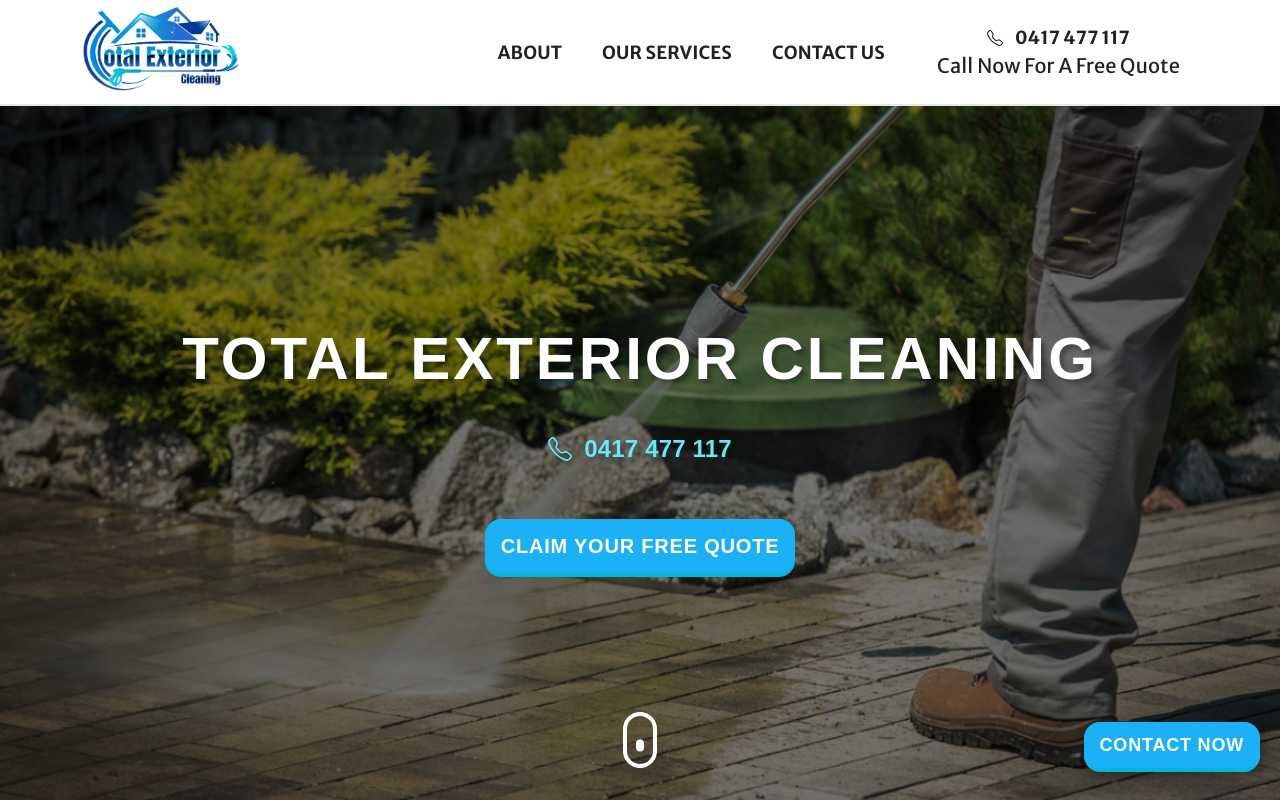
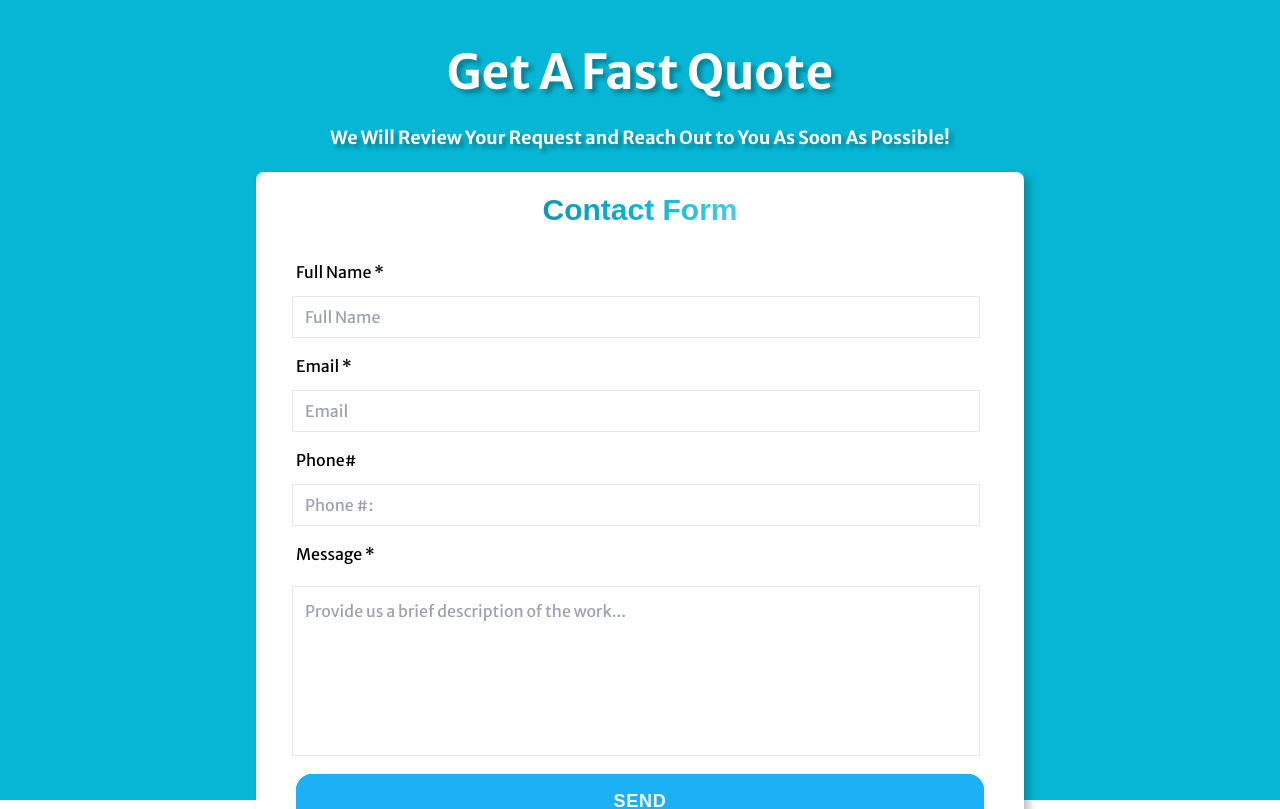
Before and after one commit to danielirwin99/pressure-washing, a React (Create React App) app: page /contact-us in a window 1280 px wide. Shown: the top 809 px of the page. Built offline with nearby package versions, Linux system fonts and the light colour scheme.

Commit message:
New Pages

```diff
--- a/package.json
+++ b/package.json
@@ -17,7 +17,7 @@
     "react-compare-slider": "^3.0.1",
     "react-dom": "^18.2.0",
     "react-icons": "^4.10.1",
-    "react-router-dom": "^6.15.0",
+    "react-router-dom": "^6.20.1",
     "react-scripts": "5.0.1",
     "react-social-icons": "^6.0.0-beta.9",
     "web-vitals": "^2.1.4"
--- a/src/App.js
+++ b/src/App.js
@@ -1,9 +1,20 @@
 import Landing from "./pages/Landing";
+import { BrowserRouter as Router, Routes, Route } from "react-router-dom";
+import PressureWashing from "./pages/PressureWashing";
+import Error from "./pages/Error";
+import Contact from "./pages/Contact";
 
 function App() {
   return (
     <div>
-        <Landing />
+      <Router>
+        <Routes>
+          <Route path="/" element={<Landing />} />
+          <Route path="/pressure-washing" element={<PressureWashing />} />
+          <Route path="/contact-us" element={<Contact />} />
+          <Route path="*" element={<Error />} />
+        </Routes>
+      </Router>
     </div>
   );
 }
--- /dev/null
+++ b/src/pages/Contact.jsx
@@ -0,0 +1,143 @@
+import React, { useRef, useState } from "react";
+import emailjs from "@emailjs/browser";
+
+const Contact = () => {
+  const formRef = useRef();
+  const [form, setForm] = useState({
+    name: "",
+    email: "",
+    message: "",
+    number: "",
+  });
+  const [loading, setLoading] = useState(false);
+
+  const handleChange = (e) => {
+    const { name, value } = e.target;
+
+    setForm({ ...form, [name]: value });
+  };
+
+  const handleSubmit = (e) => {
+    e.preventDefault();
+    setLoading(true);
+
+    emailjs
+      .send(
+        // Service key
+        "service_b7plgjl",
+        // Template key
+        "template_ogjfzjm",
+        {
+          // Who is sending the email
+          from_name: form.name,
+          // Your Name
+          to_name: "Total Exterior Cleaning",
+          // Sender email
+          from_email: form.email,
+          // Your email
+          to_email: "admin@totalexteriorco.com",
+          // Sender Message
+          message: form.message,
+          // Sender Number
+          from_number: form.number,
+        },
+        // Account Public key
+        "CbDkdqAKMVZVWUS_p"
+      )
+      .then(
+        () => {
+          setLoading(false);
+          alert(
+            "Thank you for your email. We will get back to you at our earliest convenience"
+          );
+
+          // Resetting the form
+          setForm({
+            name: "",
+            email: "",
+            message: "",
+            number: "",
+          });
+        },
+        (error) => {
+          setLoading(false);
+          console.log(error);
+          alert("Something went wrong");
+        }
+      );
+  };
+
+  return (
+    <main className="bg-cyan-500 h-screen">
+      <div className="flex flex-col justify-center mx-10 lg:mx-0 items-center">
+        <h1 className="text-5xl font-bold py-2 text-white mt-10 text-shadow">
+          Get A Fast Quote
+        </h1>
+        <h2 className="text-white text-lg font-semibold text-shadow my-5">
+          We Will Review Your Request and Reach Out to You As Soon As Possible!
+        </h2>
+        <div className="bg-white flex w-full lg:w-3/5  rounded-lg">
+          <form
+            ref={formRef}
+            onSubmit={handleSubmit}
+            className="rounded w-full py-5  px-5 md:px-10 template-shadow"
+          >
+            <h2 className="font-extrabold text-center text-3xl mb-5 from-gray-700 via-cyan-500 to-white bg-gradient-to-r bg-clip-text text-transparent sub-headers">
+              Contact Form
+            </h2>
+
+            <p className="mt-8 mb-3">Full Name *</p>
+            <input
+              value={form.name}
+              onChange={handleChange}
+              type="text"
+              name="name"
+              placeholder="Full Name"
+              className="border -ml-1 px-3 outline-none py-2 w-full"
+            />
+            <p className="mt-4 mb-3">Email *</p>
+            <input
+              value={form.email}
+              onChange={handleChange}
+              type="email"
+              name="email"
+              placeholder="Email"
+              className="border -ml-1 px-3 outline-none py-2 w-full"
+            />
+            <p className="mt-4 mb-3">Phone# </p>
+            <input
+              name="number"
+              value={form.number}
+              onChange={handleChange}
+              type="text"
+              placeholder="Phone #:"
+              className="border -ml-1 px-3 py-2 w-full outline-none"
+            />
+            <p className="mt-4">Message * </p>
+            <textarea
+              value={form.message}
+              onChange={handleChange}
+              name="message"
+              className="border mt-5 w-full -ml-1 p-3 resize-none outline-none"
+              placeholder="Provide us a brief description of the work..."
+              id=""
+              cols="30"
+              rows="6"
+            ></textarea>
+            <div className="flex items-center mt-3 justify-center">
+              <button
+                className="contact-now !text-lg !px-10 w-full"
+                type="submit"
+                disabled={!form.email || !form.number}
+              >
+                {loading ? <p className="text-cyan-500">Sending...</p> : "Send"}
+              </button>
+            </div>
+          </form>
+        </div>
+      </div>
+    </main>
+  );
+};
+
+export default Contact;
--- /dev/null
+++ b/src/pages/Error.jsx
@@ -0,0 +1,27 @@
+import React from "react";
+import { Link } from "react-router-dom";
+import Navbar from "../components/Navbar";
+
+const Error = () => {
+  return (
+    <div className="h-screen ">
+      <Navbar />
+      <div className="h-full flex flex-col items-center justify-center text-center gap-y-14 -mt-14 w-1/2 mx-auto">
+        <h1 className="font-bold text-5xl tracking-wider">
+          There was an error with the page you were accessing...
+        </h1>
+        <h2 className="font-semibold text-3xl">Head back to the home page?</h2>
+        <Link to={"/"}>
+          <button
+            type="button"
+            class="template-shadow text-white bg-gradient-to-br from-green-400 to-blue-600 hover:bg-gradient-to-bl focus:ring-4 focus:outline-none  focus:ring-green-200 dark:focus:ring-green-800 font-medium rounded-lg text-2xl px-7 py-2.5 text-center mr-2 mb-2"
+          >
+            BACK HOME
+          </button>
+        </Link>
+      </div>
+    </div>
+  );
+};
+
+export default Error;
--- /dev/null
+++ b/src/pages/PressureWashing.jsx
@@ -0,0 +1,22 @@
+import React from "react";
+import Navbar from "../components/Navbar";
+import Footer from "../components/Footer";
+
+const PressureWashing = () => {
+  return (
+    <>
+      {/* Navbar */}
+      <Navbar />
+      {/* Content */}
+      <main className="my-5">
+        <div>
+          <h1>Pressure Washing</h1>
+        </div>
+      </main>
+      {/* Footer */}
+      <Footer />
+    </>
+  );
+};
+
+export default PressureWashing;
--- a/src/pages/Services.jsx
+++ /dev/null
@@ -1,30 +0,0 @@
-import React from "react";
-import Navbar from "../components/Navbar";
-import Header from "../components/Landing/Header";
-import Services from "../components/Landing/Services";
-import Photos from "../components/Landing/Photos";
-import Quotes from "../components/Landing/Quotes";
-import About from "../components/Landing/About";
-import Footer from "../components/Footer";
-import Benefits from "../components/Landing/Benefits";
-import Tabs from "../components/Landing/Tabs";
-import Socials from "../components/Landing/Socials";
-
-const Landing = () => {
-  return (
-    <>
-      <Navbar />
-      <Header />
-      <About />
-      <Services />
-      <Tabs />
-      <Photos />
-      <Benefits />
-      <Socials />
-      <Quotes />
-      <Footer />
-    </>
-  );
-};
-
-export default Landing;
```
Also changed, not shown: 1 other file (tests, documents, lock files or other folders).
